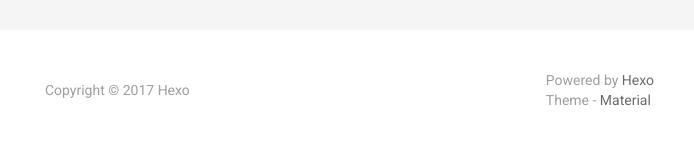
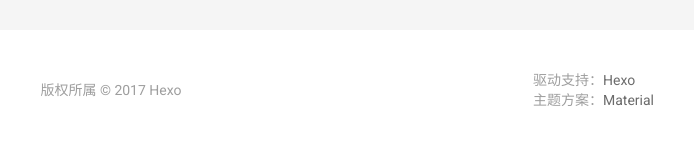
Before and after one commit to Kepeishu/kepeishu.github.io, a plain HTML site: page index.html in a window 1280 px wide. Shown: the part 1118-1262 px from the top of the page, 526-1220 px from the left. Drawn offline with Linux system fonts and the light colour scheme.

Commit message:
Site updated: 2017-06-08 13:59:29

```diff
--- a/index.html
+++ b/index.html
@@ -729,7 +729,7 @@ It will not impact the appearance and can give developers a lot of support :)
 
         <!--Copyright-->
         <div id="copyright">
-            Copyright&nbsp;©<script type="text/javascript">var fd = new Date();document.write("&nbsp;" + fd.getFullYear() + "&nbsp;");</script>Hexo
+            版权所属&nbsp;©<script type="text/javascript">var fd = new Date();document.write("&nbsp;" + fd.getFullYear() + "&nbsp;");</script>Hexo
         </div>
 
         <!-- Paradox Footer Right Section -->
@@ -744,8 +744,8 @@ It will not impact the appearance and can give developers a lot of support :)
 
         <div class="mdl-mini-footer--right-section">
             <div>
-                <div class="footer-develop-div">Powered by <a href="https://hexo.io" target="_blank" class="footer-develop-a">Hexo</a></div>
-                <div class="footer-develop-div">Theme - <a href="https://github.com/viosey/hexo-theme-material" target="_blank" class="footer-develop-a">Material</a></div>
+                <div class="footer-develop-div">驱动支持：<a href="https://hexo.io" target="_blank" class="footer-develop-a">Hexo</a></div>
+                <div class="footer-develop-div">主题方案：<a href="https://github.com/viosey/hexo-theme-material" target="_blank" class="footer-develop-a">Material</a></div>
             </div>
         </div>
 
```
